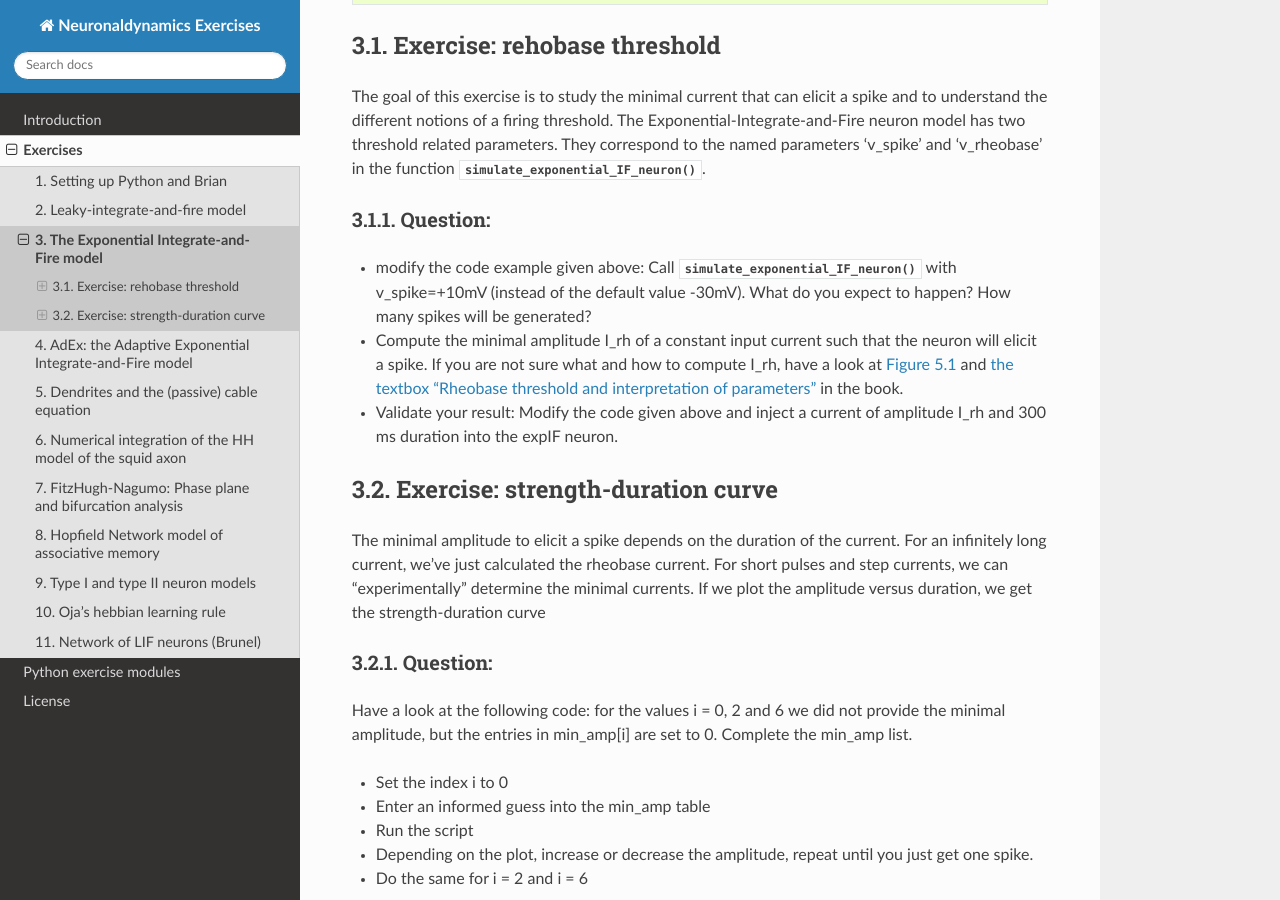
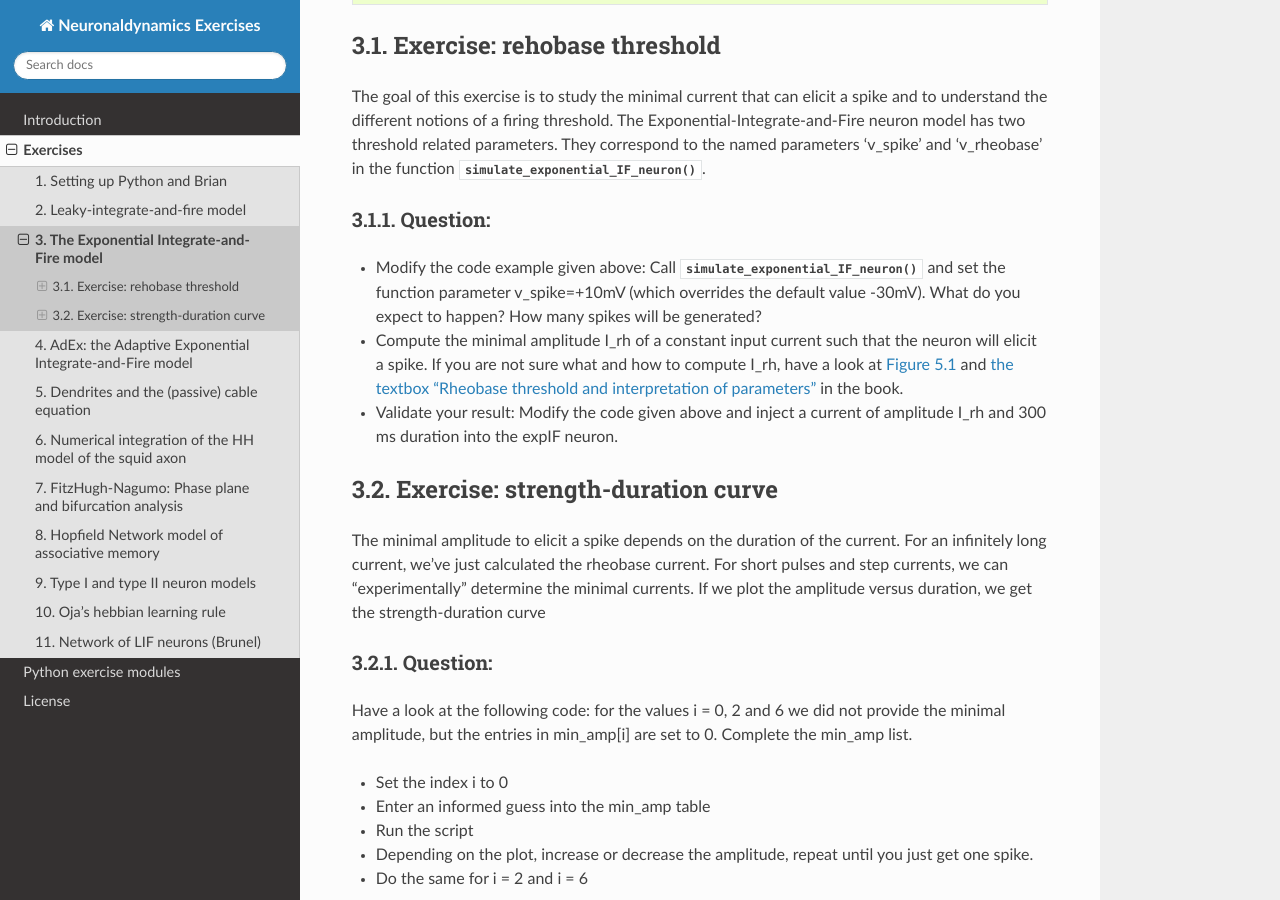
Before and after one commit to EPFL-LCN/neuronaldynamics-exercises, a Sphinx documentation site: the page built from doc/exercises/exponential-integrate-and-fire.rst, in a window 1280 px wide and 900 px high, scrolled down 1483 px. Built offline with Sphinx 7.4.7 and the Read the Docs theme 2.0.0, drawn with Linux system fonts in a browser that asks for light colours; the version number could not be read and is left out.

Commit message:
Issue #9, Changing variables in exp_IF

```diff
--- a/doc/exercises/exponential-integrate-and-fire.rst
+++ b/doc/exercises/exponential-integrate-and-fire.rst
@@ -61,7 +61,7 @@ The goal of this exercise is to study the minimal current that can elicit a spik
 Question:
 ~~~~~~~~~
 
-* modify the code example given above: Call :func:`.simulate_exponential_IF_neuron` with v_spike=+10mV (instead of the default value -30mV). What do you expect to happen? How many spikes will be generated?
+* Modify the code example given above: Call :func:`.simulate_exponential_IF_neuron` and set the function parameter v_spike=+10mV (which overrides the default value -30mV). What do you expect to happen? How many spikes will be generated?
 
 * Compute the minimal amplitude I_rh of a constant input current such that the neuron will elicit a spike. If you are not sure what and how to compute I_rh, have a look at `Figure 5.1 <http://neuronaldynamics.epfl.ch/online/Ch5.S1.html>`_  and `the textbox "Rheobase threshold and interpretation of parameters" <http://neuronaldynamics.epfl.ch/online/Ch5.S2.html>`_ in the book.
 
```
